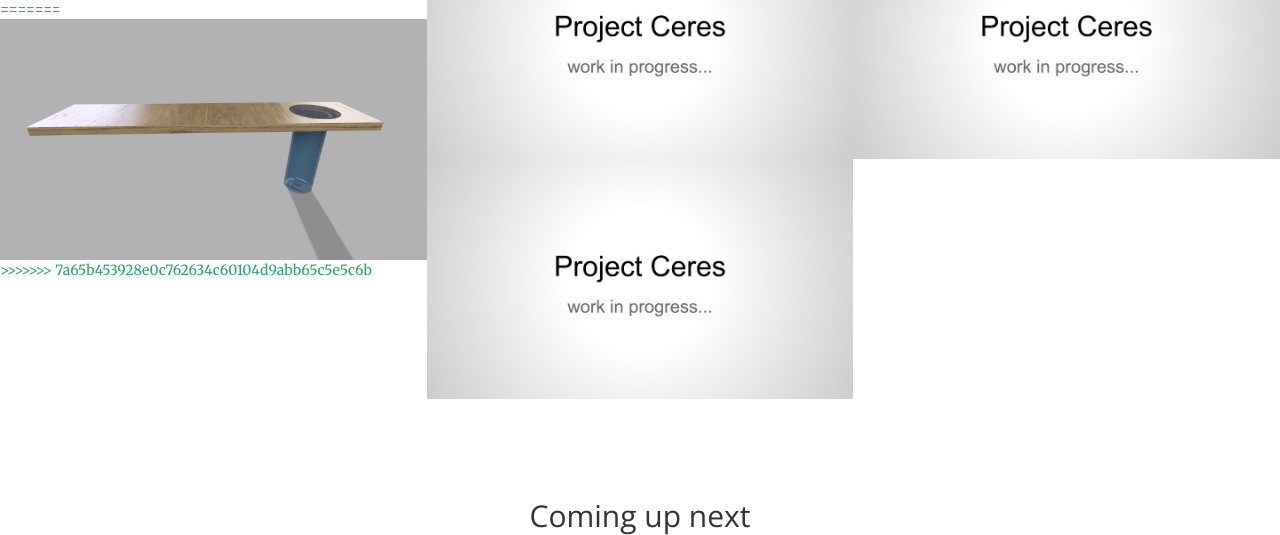
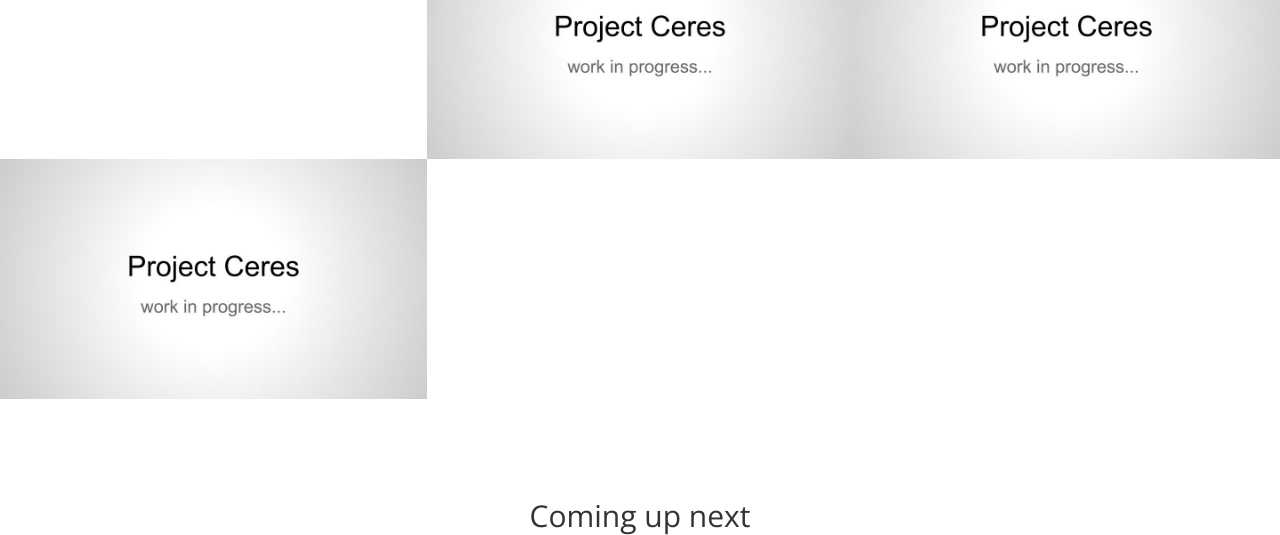
Before and after one commit to jbgariel/project-ceres, a Flask app: page / in a window 1280 px wide. Shown: the part 2703-3238 px from the top of the page. Run offline with Flask 2, Linux system fonts and the light colour scheme; some libraries are stand-ins or nearby versions.

Commit message:
Update index.html

```diff
--- a/web_app/templates/index.html
+++ b/web_app/templates/index.html
@@ -183,11 +183,7 @@
 			<div class="row no-gutter">
 				<div class="col-lg-4 col-sm-6">
 					<a href="#portfolioModal1" class="portfolio-box" data-toggle="modal">
-<<<<<<< HEAD
 						<img src="./static/img/portfolio/draft4.jpg" class="img-responsive" alt="">
-=======
-						<img src="./static/img/portfolio/draft3.png" class="img-responsive" alt="">
->>>>>>> 7a65b453928e0c762634c60104d9abb65c5e5c6b
 						<div class="portfolio-box-caption">
 							<div class="portfolio-box-caption-content">
 								<div class="project-category text-faded">
@@ -341,17 +337,10 @@
 								<!-- Project Details Go Here -->
 								<h2>Step 1 : Drafts</h2>
 								<p class="item-intro text-muted">CAD drafts of the device</p>
-<<<<<<< HEAD
 								<img class="img-responsive img-centered" src="./static/img/portfolio/draft4.jpg" alt="">
 								<img class="img-responsive img-centered" src="./static/img/portfolio/draft3.jpg" alt="">
 								<img class="img-responsive img-centered" src="./static/img/portfolio/draft2.jpg" alt="">
 								<img class="img-responsive img-centered" src="./static/img/portfolio/draft1.jpg" alt="">
-=======
-								<img class="img-responsive img-centered" src="./static/img/portfolio/draft3.png" alt="">
-								<img class="img-responsive img-centered" src="./static/img/portfolio/draft1.png" alt="">
-								<img class="img-responsive img-centered" src="./static/img/portfolio/draft2.png" alt="">
-								<img class="img-responsive img-centered" src="./static/img/portfolio/draft6.png" alt="">
->>>>>>> 7a65b453928e0c762634c60104d9abb65c5e5c6b
 								<p>The Ceres shelf consists of an 2cm oak plank. The tank is integrated discreetly in the board. The opening is closed by a plexigas board which protects the electronics.</p>
 								<button type="button" class="btn btn-primary" data-dismiss="modal"><i class="fa fa-times"></i> Close </button>
 							</div>
```
